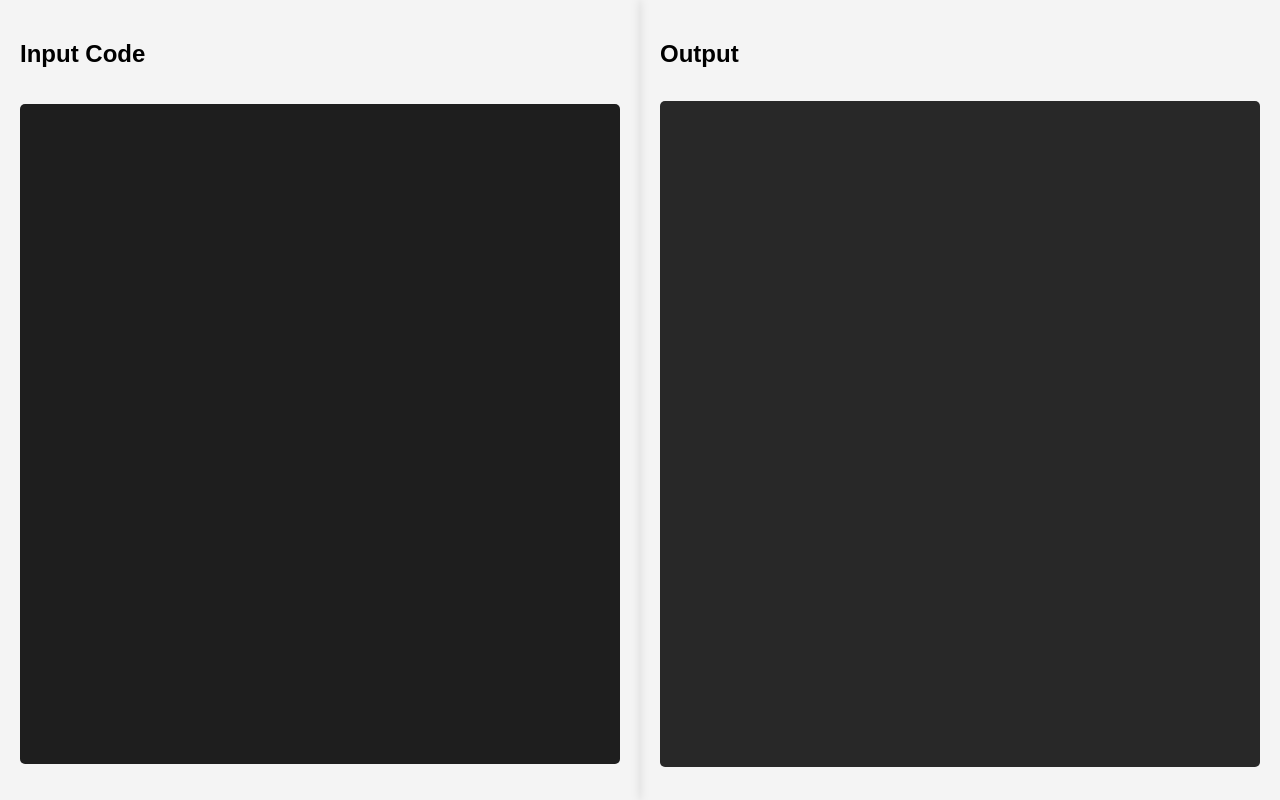
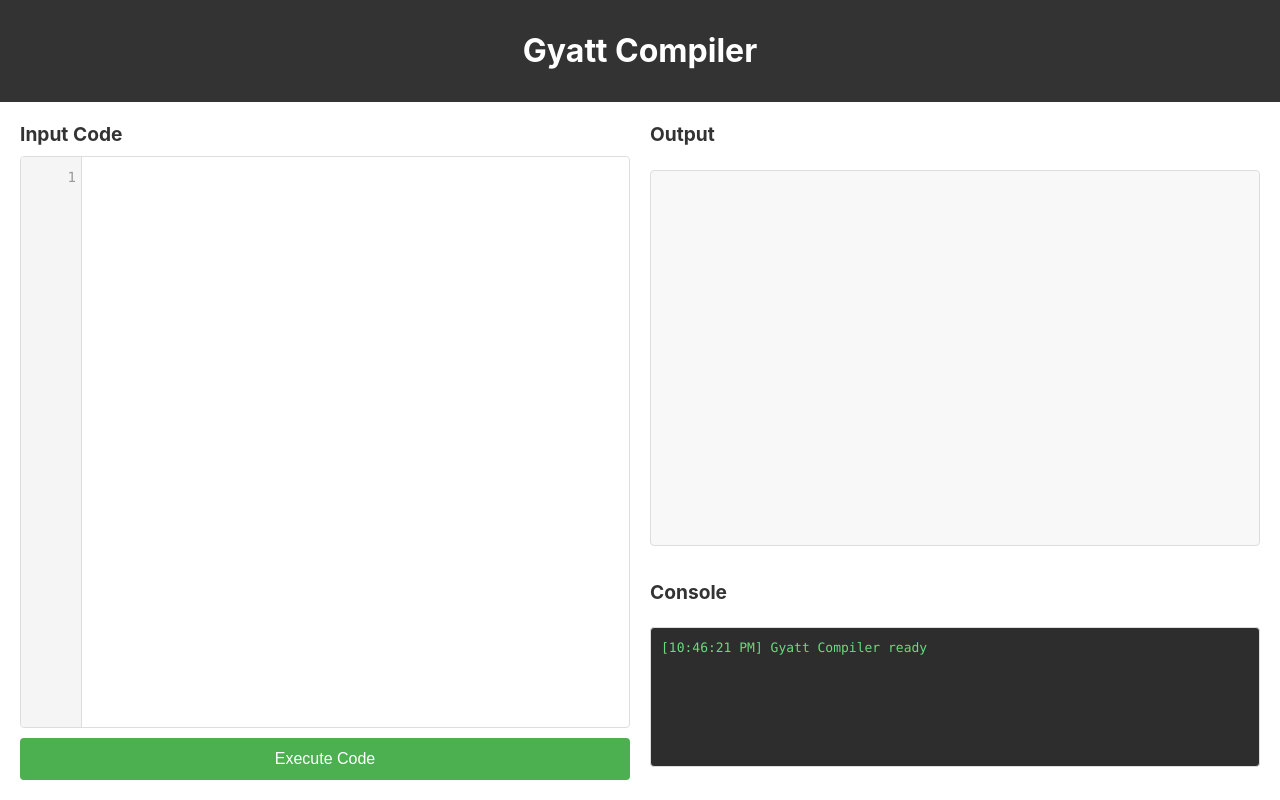
Before and after one commit to leighton075/GyattExecutorSite, a Flask app: page / in a window 1280 px wide. Run offline with Flask 3, Linux system fonts and the light colour scheme.

Commit message:
Initial commit

```diff
--- a/app.py
+++ b/app.py
@@ -1,13 +1,13 @@
 from flask import Flask, render_template, request, jsonify
 import re
-import tokenize
 from io import StringIO
-import uwuify
-import untokenize
+import sys
+from contextlib import redirect_stdout
 
 app = Flask(__name__)
 
-gyatt_slang = {
+# Dictionary mapping Gyatt slang to Python keywords and operators
+GYATT_SLANG = {
     "rizz": "None",
     "cap": "False",
     "nocap": "True",
@@ -40,10 +40,45 @@ gyatt_slang = {
     "nerd": "math",
     "finna": "=",
     "rn": "",
-    "tho": "\abcdefgh:",
+    "tho": ":",
     "sigma": "+",
-    "times": "range",
+    "times": "range"
 }
+
+def translate_gyatt_to_python(gyatt_code):
+    """Translate Gyatt code to Python code."""
+    python_code = gyatt_code
+
+    # Replace multi-character operators first
+    python_code = python_code.replace("aint be", "!=")
+
+    # Replace all other Gyatt terms
+    for slang, replacement in GYATT_SLANG.items():
+        # Use word boundaries to avoid partial matches
+        pattern = r'\b' + re.escape(slang) + r'\b'
+        python_code = re.sub(pattern, replacement, python_code)
+
+    return python_code
+
+def execute_python_code(python_code):
+    """Execute Python code and capture output."""
+    output = StringIO()
+    error = None
+
+    try:
+        # Redirect stdout to capture print statements
+        with redirect_stdout(output):
+            # Create a new dictionary for local variables
+            local_dict = {}
+            # Execute the code in a restricted environment
+            exec(python_code, {"__builtins__": __builtins__}, local_dict)
+
+        # Get the captured output
+        execution_output = output.getvalue()
+        return execution_output if execution_output else "Code executed successfully (no output)"
+    except Exception as e:
+        error = f"Error: {str(e)}"
+        return error
 
 @app.route('/')
 def home():
@@ -51,41 +86,37 @@ def home():
 
 @app.route('/execute', methods=['POST'])
 def execute_gyatt():
-    data = request.get_json()
-    gyatt_code = data.get('code', '')
+    try:
+        data = request.get_json()
+        gyatt_code = data.get('code', '').strip()
+        check_only = data.get('check_only', False)
 
-    if not gyatt_code:
-        return jsonify({"error": "No code provided"}), 400
+        if not gyatt_code:
+            return jsonify({"error": "No code provided"}), 400
 
-    try:
-        output = execute(gyatt_code)
-        return jsonify({"output": output})
+        # Translate Gyatt code to Python
+        try:
+            python_code = translate_gyatt_to_python(gyatt_code)
+        except Exception as e:
+            return jsonify({"error": f"Translation error: {str(e)}"}), 400
+
+        # If we're just checking for errors, try to compile the code
+        if check_only:
+            try:
+                compile(python_code, '<string>', 'exec')
+                return jsonify({"status": "valid"})
+            except Exception as e:
+                return jsonify({"error": str(e)}), 400
+
+        # Otherwise execute the code
+        output = execute_python_code(python_code)
+        return jsonify({
+            "output": output,
+            "python_code": python_code
+        })
 
     except Exception as e:
-        return jsonify({"error": str(e)}), 500
-
-def execute(gyatt_code):
-    # Replace Gyatt slang with Python code
-    gyatt_code = gyatt_code.replace("aint be", "!=")
-    gyatt_code = gyatt_code.replace("skibidi?", "skibidi")
-
-    tokens = list(tokenize.generate_tokens(StringIO(gyatt_code).readline))
-    python_code = ""
-
-    for i, token in enumerate(tokens):
-        for slang, replacement in gyatt_slang.items():
-            if token.string == slang:
-                tokens[i] = (token[0], replacement, token[2], token[3], token[4])
-
-    python_code = untokenize.untokenize(tokens)
-    python_code = python_code.replace(" \abcdefgh:", ":")  # Handle non-code replacements
-
-    try:
-        # Execute the Python code and capture the output
-        exec(python_code)
-        return "Executed Successfully"
-    except Exception as e:
-        return str(e)
+        return jsonify({"error": f"Server error: {str(e)}"}), 500
 
 if __name__ == '__main__':
     app.run(debug=True)
--- /dev/null
+++ b/static/script.js
@@ -0,0 +1,213 @@
+document.addEventListener('DOMContentLoaded', function() {
+    const inputCode = document.getElementById('input-code');
+    const output = document.getElementById('output');
+    const console = document.getElementById('console');
+    const executeButton = document.getElementById('execute-button');
+    const lineNumbers = document.querySelector('.line-numbers');
+    const codeInput = document.querySelector('.code-input');
+
+    // Function to update line numbers
+    function updateLineNumbers() {
+        const lines = inputCode.textContent.split('\n').length;
+        lineNumbers.innerHTML = Array.from({ length: lines }, (_, i) => i + 1).join('\n');
+    }
+
+    function syncScroll() {
+        lineNumbers.scrollTop = codeInput.scrollTop;
+    }
+
+    // Initialize line numbers on load
+    updateLineNumbers();
+
+    inputCode.addEventListener('scroll', syncScroll);
+
+    const observer = new MutationObserver(() => {
+        updateLineNumbers();
+        syncScroll();
+    });
+
+    observer.observe(codeInput, { childList: true, subtree: true });
+
+    // Handle content input to update line numbers
+    codeInput.addEventListener('input', function() {
+        updateLineNumbers();
+    });
+
+    // Sync the scroll positions when the code input is scrolled
+    codeInput.addEventListener('scroll', syncScroll);
+
+    // Debounce function for live error checking
+    function debounce(func, wait) {
+        let timeout;
+        return function executedFunction(...args) {
+            const later = () => {
+                clearTimeout(timeout);
+                func(...args);
+            };
+            clearTimeout(timeout);
+            timeout = setTimeout(later, wait);
+        };
+    }
+
+    // Function to log to console
+    function logToConsole(message, type = 'info') {
+        const timestamp = new Date().toLocaleTimeString();
+        const logEntry = document.createElement('div');
+        logEntry.className = `console-${type}`;
+        logEntry.textContent = `[${timestamp}] ${message}`;
+
+        console.insertBefore(logEntry, console.firstChild);
+
+        // Keep only the last 100 messages
+        while (console.children.length > 100) {
+            console.removeChild(console.lastChild);
+        }
+    }
+
+    // Function to check code for errors
+    async function checkCode() {
+        const code = inputCode.textContent;
+
+        if (!code.trim()) {
+            console.innerHTML = ''; // Clear console if no code
+            return;
+        }
+
+        try {
+            const response = await fetch('/execute', {
+                method: 'POST',
+                headers: {
+                    'Content-Type': 'application/json',
+                },
+                body: JSON.stringify({
+                    code: code,
+                    check_only: true
+                })
+            });
+
+            const data = await response.json();
+
+            // Clear previous error messages
+            console.innerHTML = '';
+
+            if (data.error) {
+                logToConsole(data.error, 'error');
+            }
+        } catch (error) {
+            logToConsole('Error checking code', 'error');
+        }
+    }
+
+    // Function to execute code
+    async function executeCode() {
+        const code = inputCode.textContent;
+
+        // Clear previous output
+        output.textContent = '';
+
+        if (!code.trim()) {
+            logToConsole('No code to execute', 'error');
+            return;
+        }
+
+        logToConsole('Executing code...', 'info');
+
+        try {
+            const response = await fetch('/execute', {
+                method: 'POST',
+                headers: {
+                    'Content-Type': 'application/json',
+                },
+                body: JSON.stringify({
+                    code: code,
+                    check_only: false
+                })
+            });
+
+            const data = await response.json();
+
+            if (data.error) {
+                logToConsole(data.error, 'error');
+            } else {
+                output.textContent = data.output;
+                logToConsole('Code executed successfully', 'success');
+
+                if (data.python_code) {
+                    logToConsole(`Translated to Python: ${data.python_code}`, 'info');
+                }
+            }
+        } catch (error) {
+            logToConsole('Error connecting to server', 'error');
+        }
+    }
+
+    // Handle tab key and maintain indentation on new lines
+    inputCode.addEventListener('keydown', function(e) {
+        if (e.key === 'Tab') {
+            e.preventDefault();
+            const selection = window.getSelection();
+            const range = selection.getRangeAt(0);
+            const tabNode = document.createTextNode('    ');
+            range.insertNode(tabNode);
+
+            // Move cursor after the tab
+            range.setStartAfter(tabNode);
+            range.setEndAfter(tabNode);
+            selection.removeAllRanges();
+            selection.addRange(range);
+        } else if (e.key === 'Enter') {
+            e.preventDefault();
+
+            // Get the current line's text before the cursor
+            const selection = window.getSelection();
+            const range = selection.getRangeAt(0);
+            const currentLine = range.startContainer.textContent;
+            const cursorPosition = range.startOffset;
+            const textBeforeCursor = currentLine.substring(0, cursorPosition);
+
+            // Calculate indentation of the current line
+            const match = textBeforeCursor.match(/^\s*/);
+            const indentation = match ? match[0] : '';
+
+            // Insert newline with indentation
+            const newlineNode = document.createTextNode('\n' + indentation);
+            range.deleteContents(); // Remove the current selection (if any)
+            range.insertNode(newlineNode);
+
+            // Move cursor to the start of the new line
+            range.setStartAfter(newlineNode);
+            range.setEndAfter(newlineNode);
+            selection.removeAllRanges();
+            selection.addRange(range);
+
+            // Update line numbers
+            updateLineNumbers();
+        }
+    });
+
+    // Update line numbers when content changes
+    inputCode.addEventListener('input', function() {
+        updateLineNumbers();
+        debouncedCheck();
+    });
+
+    // Create debounced version of checkCode
+    const debouncedCheck = debounce(checkCode, 500);
+
+    // Add input event listener for live error checking
+    inputCode.addEventListener('input', debouncedCheck);
+
+    // Add execute button click handler
+    executeButton.addEventListener('click', executeCode);
+
+    // Add Ctrl+Enter / Cmd+Enter keyboard shortcut
+    inputCode.addEventListener('keydown', function(e) {
+        if ((e.ctrlKey || e.metaKey) && e.key === 'Enter') {
+            e.preventDefault();
+            executeCode();
+        }
+    });
+
+    // Initial console message
+    logToConsole('Gyatt Compiler ready', 'success');
+});
--- a/static/styles.css
+++ b/static/styles.css
@@ -1,47 +1,204 @@
+/* Reset and base styles */
 body {
-    font-family: Arial, sans-serif;
     margin: 0;
-    padding: 0;
     display: flex;
-    justify-content: center;
-    align-items: center;
+    flex-direction: column;
     height: 100vh;
-    background-color: #f4f4f4;
+    font-family: -apple-system, BlinkMacSystemFont, 'Segoe UI', Roboto, Oxygen, Ubuntu, Cantarell, sans-serif;
 }
 
+/* Topbar styling */
+.topbar {
+    background-color: #333;
+    color: white;
+    padding: 10px 20px;
+    text-align: center;
+}
+
+/* Main container */
 .container {
     display: flex;
-    width: 100%;
-    height: 100vh;
+    flex: 1;
+    padding: 20px;
+    gap: 20px;
+    max-height: 100vh;
+    overflow: auto;
 }
 
-.input-container, .output-container {
-    width: 50%;
-    padding: 20px;
-    box-shadow: 0 0 10px rgba(0, 0, 0, 0.1);
+/* Left panel (input) */
+.left-panel {
+    flex: 1;
     display: flex;
     flex-direction: column;
+    gap: 10px;
+}
+
+/* Right panel (output and console) */
+.right-panel {
+    flex: 1;
+    display: flex;
+    flex-direction: column;
+    gap: 20px;
+}
+
+/* Output container */
+.output-container {
+    flex: 2;
+    display: flex;
+    flex-direction: column;
+    gap: 10px;
+}
+
+/* Console container */
+.console-container {
+    flex: 1;
+    display: flex;
+    flex-direction: column;
+    gap: 10px;
+    max-height: 200px;
+}
+
+.input-wrapper {
+    position: relative;
+    flex: 1;
+    display: flex;
+    background-color: #ffffff;
+    border: 1px solid #ddd;
+    border-radius: 4px;
+    min-height: 300px;
+    overflow: hidden; /* Prevent overflow of the wrapper */
+}
+
+.line-numbers {
+    position: absolute;
+    left: 0;
+    top: 0;
+    bottom: 0;
+    width: 50px;
+    padding: 10px 5px;
+    background-color: #f5f5f5;
+    border-right: 1px solid #ddd;
+    color: #999;
+    font-family: 'Fira Code', 'Consolas', monospace;
+    font-size: 14px;
+    line-height: 1.5; /* Adjust line height to match the input */
+    text-align: right;
+    user-select: none;
+    overflow: hidden;
+    white-space: pre; /* Ensure line numbers stack vertically */
+    overflow-y: auto;
+    height: 100%; /* Ensure the line numbers take full height */
+}
+
+/* Code areas styling */
+.code-input, .code-output, .code-console {
+    flex: 1;
+    background-color: #f8f8f8;
+    border: 1px solid #ddd;
+    border-radius: 4px;
+    padding: 15px;
+    font-family: 'Fira Code', 'Consolas', monospace;
+    font-size: 14px;
+    line-height: 1.5;
+    overflow: auto;
 }
 
 .code-input {
-    background-color: #1e1e1e;
-    color: #ffffff;
-    font-family: monospace;
-    font-size: 16px;
-    padding: 10px;
-    border-radius: 5px;
+    flex: 1;
+    background-color: #ffffff;
+    outline: none;
+    padding: 10px 15px 15px 70px; /* Add left padding to avoid overlap with line numbers */
+    margin: 0;
     border: none;
-    outline: none;
-    height: 100%;
-    overflow-y: auto;
-    white-space: pre-wrap;
+    border-radius: 0 4px 4px 0;
+    white-space: pre;
+    overflow-x: auto;
+    tab-size: 4;
+    line-height: 1.5;
 }
 
-pre {
-    background-color: #282828;
-    color: white;
-    padding: 10px;
-    border-radius: 5px;
-    height: 100%;
+.code-container {
+    flex: 1;
     overflow-y: auto;
 }
+
+.code-output {
+    min-height: 200px;
+}
+
+.code-console {
+    background-color: #2d2d2d;
+    color: #f0f0f0;
+    max-height: 150px;
+    overflow-y: auto;
+    padding: 10px;
+    font-size: 13px;
+}
+
+/* Console message styling */
+.console-error {
+    color: #ff6b6b;
+    margin-bottom: 5px;
+    white-space: pre-wrap;
+    word-wrap: break-word;
+}
+
+.console-success {
+    color: #69db7c;
+    margin-bottom: 5px;
+}
+
+.console-info {
+    color: #74c0fc;
+    margin-bottom: 5px;
+}
+
+/* Execute button styling */
+.execute-button {
+    padding: 12px 24px;
+    background-color: #4CAF50;
+    color: white;
+    border: none;
+    border-radius: 4px;
+    cursor: pointer;
+    font-size: 16px;
+    transition: background-color 0.2s;
+}
+
+.execute-button:hover {
+    background-color: #45a049;
+}
+
+.execute-button:active {
+    background-color: #3d8b40;
+}
+
+/* Headings */
+h2 {
+    margin: 0;
+    color: #333;
+    font-size: 1.2em;
+}
+
+/* Scrollbar styling */
+.code-console::-webkit-scrollbar {
+    width: 8px;
+}
+
+.code-console::-webkit-scrollbar-track {
+    background: #1e1e1e;
+}
+
+.code-console::-webkit-scrollbar-thumb {
+    background: #555;
+    border-radius: 4px;
+}
+
+.code-console::-webkit-scrollbar-thumb:hover {
+    background: #666;
+}
+
+/* Prevent text selection in non-editable areas */
+pre:not([contenteditable="true"]) {
+    user-select: text;
+}
--- a/templates/index.html
+++ b/templates/index.html
@@ -7,15 +7,31 @@
     <link rel="stylesheet" href="{{ url_for('static', filename='styles.css') }}">
 </head>
 <body>
+    <div class="topbar">
+        <h1>Gyatt Compiler</h1>
+    </div>
     <div class="container">
-        <div class="input-container">
+        <div class="left-panel">
             <h2>Input Code</h2>
-            <pre id="input-code" contenteditable="true" class="code-input"></pre>
+            <div class="input-wrapper">
+                <div class="line-numbers"></div>
+                <div class="code-container">
+                    <pre id="input-code" contenteditable="true" class="code-input" spellcheck="false"></pre>
+                </div>
+            </div>
+            <button id="execute-button" class="execute-button">Execute Code</button>
         </div>
-        <div class="output-container">
-            <h2>Output</h2>
-            <pre id="output"></pre>
+        <div class="right-panel">
+            <div class="output-container">
+                <h2>Output</h2>
+                <pre id="output" class="code-output"></pre>
+            </div>
+            <div class="console-container">
+                <h2>Console</h2>
+                <pre id="console" class="code-console"></pre>
+            </div>
         </div>
     </div>
+    <script src="{{ url_for('static', filename='script.js') }}"></script>
 </body>
 </html>
```
Also changed, not shown: test.txt (added, +11 -0 lines).
